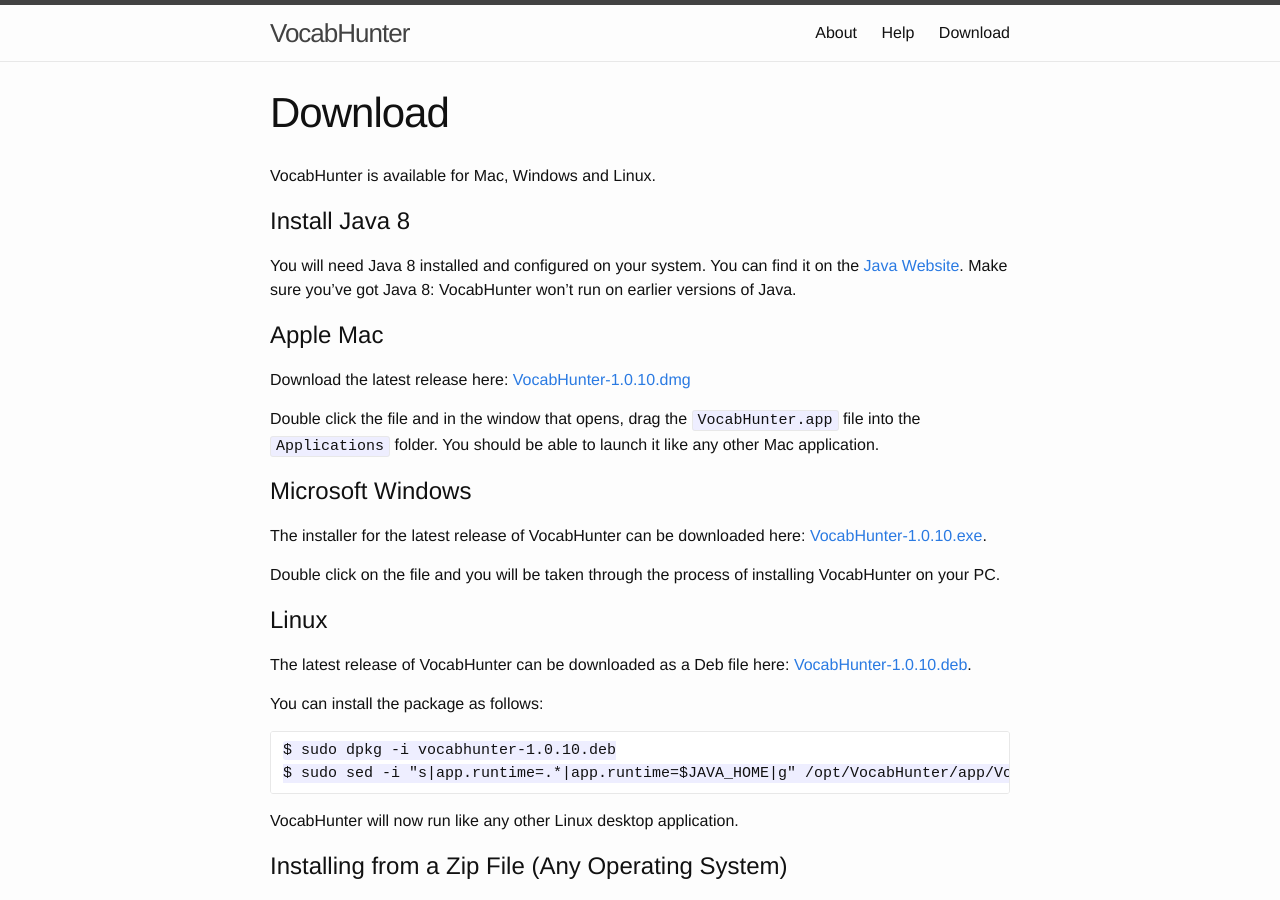
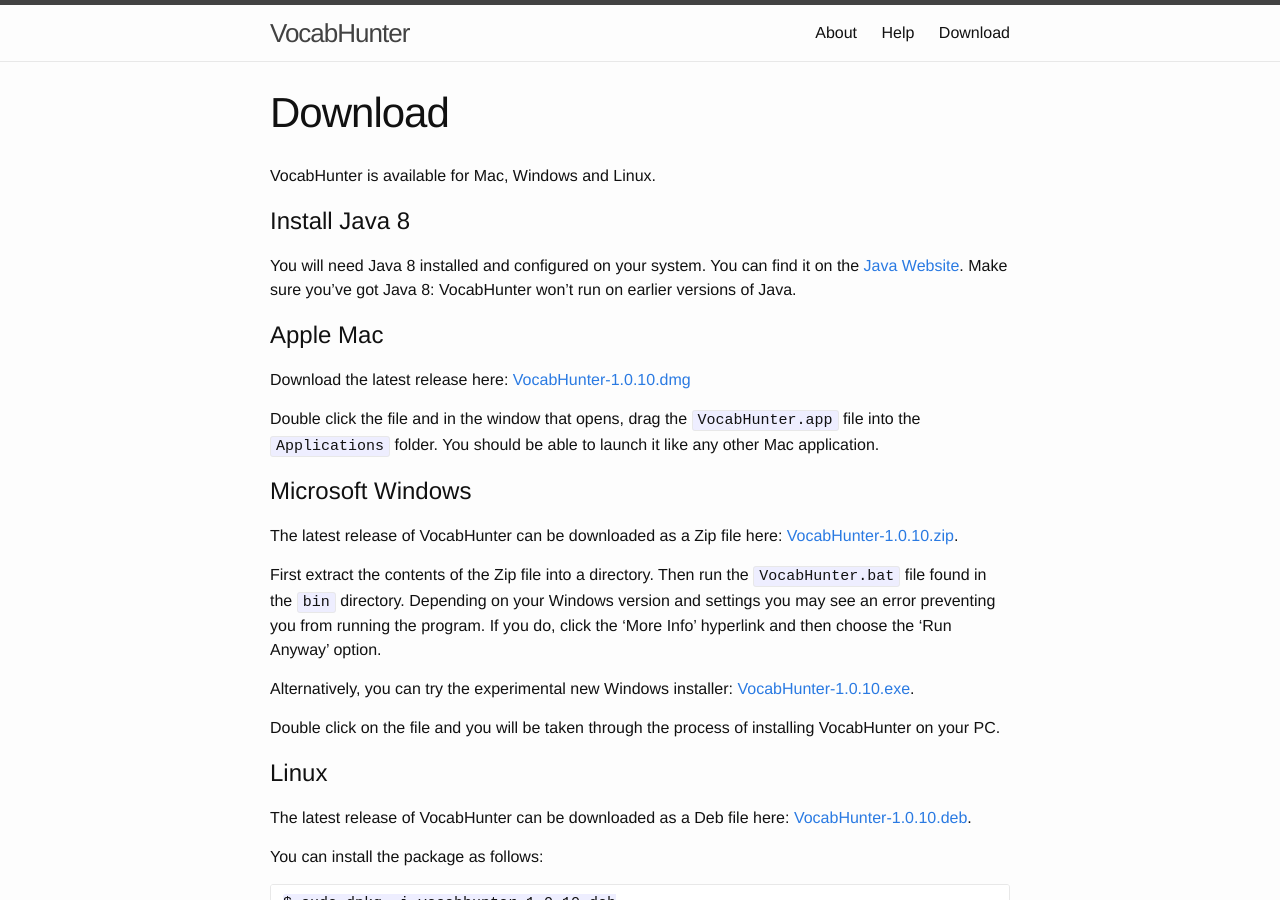
Before and after one commit to VocabHunter/vocabhunter.github.io, a Jekyll site: the page built from download.md, in a window 1280 px wide and 900 px high. Built offline with Jekyll 4.4.1, drawn with Linux system fonts in a browser that asks for light colours.

Commit message:
Marked Windows installer as experimental

```diff
--- a/download.md
+++ b/download.md
@@ -19,7 +19,12 @@
 
 # Microsoft Windows
 
-The installer for the latest release of VocabHunter can be downloaded here: [VocabHunter-{{site.release_version}}.exe](https://github.com/VocabHunter/VocabHunter/releases/download/{{site.release_version}}/VocabHunter-{{site.release_version}}.exe).
+The latest release of VocabHunter can be downloaded as a Zip file here: [VocabHunter-{{site.release_version}}.zip](https://github.com/VocabHunter/VocabHunter/releases/download/{{site.release_version}}/VocabHunter-{{site.release_version}}.zip).
+
+First extract the contents of the Zip file into a directory.  Then run the ``VocabHunter.bat`` file found in the ``bin`` directory.  Depending on your Windows version and settings you may see an error preventing you from running the program.  If you do, click the 'More Info' hyperlink and then choose the 'Run Anyway' option.
+
+
+Alternatively, you can try the experimental new Windows installer: [VocabHunter-{{site.release_version}}.exe](https://github.com/VocabHunter/VocabHunter/releases/download/{{site.release_version}}/VocabHunter-{{site.release_version}}.exe).
 
 Double click on the file and you will be taken through the process of installing VocabHunter on your PC.
 
```
